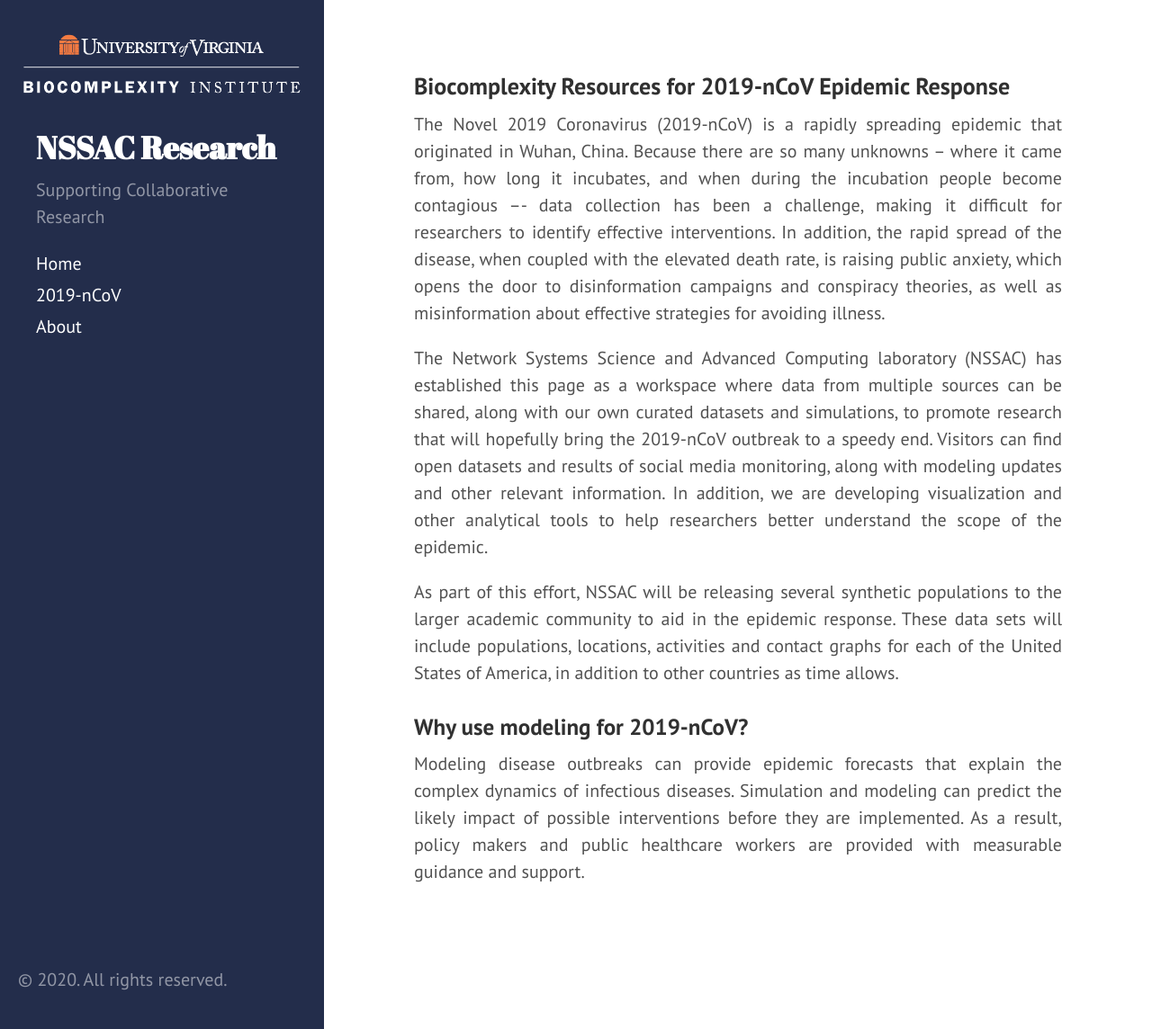
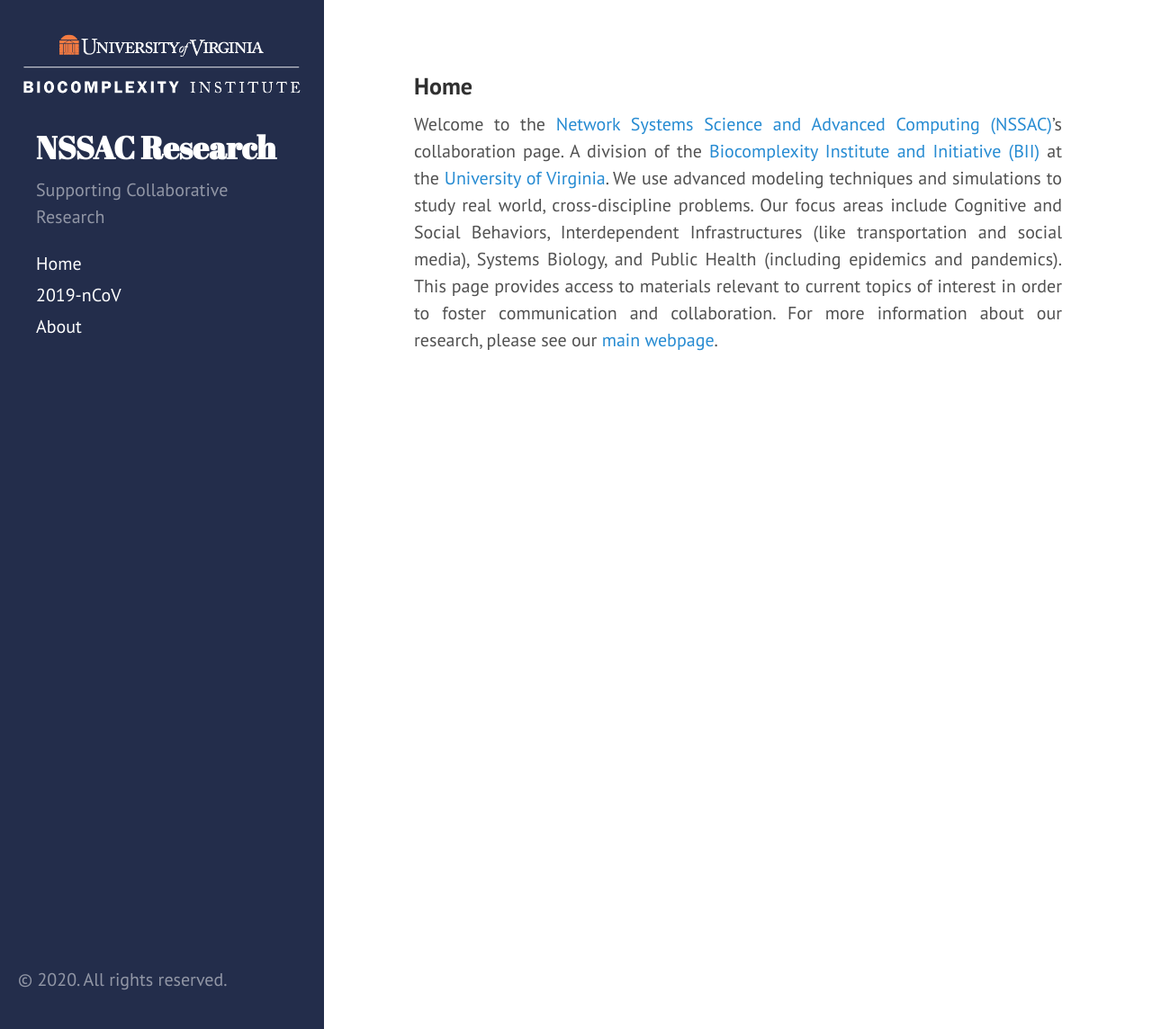
Before and after one commit to mehta-gaurav/mehta-gaurav.github.io, a Jekyll site: the page built from index.md, in a window 1280 px wide and 1144 px high. Shown: the whole window at 90% size. Built offline with Jekyll 4.4.1, drawn with Linux system fonts in a browser that asks for light colours.

Commit message:
Update index.md

```diff
--- a/index.md
+++ b/index.md
@@ -1,13 +1,6 @@
 ---
 layout: page
-title: Biocomplexity Resources for 2019-nCoV Epidemic Response
+title: Home
 ---
 
-The Novel 2019 Coronavirus (2019-nCoV) is a rapidly spreading epidemic that originated in Wuhan, China. Because there are so many unknowns -- where it came from, how long it incubates, and when during the incubation people become contagious –- data collection has been a challenge, making it difficult for researchers to identify effective interventions. In addition, the rapid spread of the disease, when coupled with the elevated death rate, is raising public anxiety, which opens the door to disinformation campaigns and conspiracy theories, as well as misinformation about effective strategies for avoiding illness.
-
-The Network Systems Science and Advanced Computing laboratory (NSSAC) has established this page as a workspace where data from multiple sources can be shared, along with our own curated datasets and simulations, to promote research that will hopefully bring the 2019-nCoV outbreak to a speedy end. Visitors can find open datasets and results of social media monitoring, along with modeling updates and other relevant information. In addition, we are developing visualization and other analytical tools to help researchers better understand the scope of the epidemic.
-
-As part of this effort, NSSAC will be releasing several synthetic populations to the larger academic community to aid in the epidemic response. These data sets will include populations, locations, activities and contact graphs for each of the United States of America, in addition to other countries as time allows.
-
-### Why use modeling for 2019-nCoV?
-Modeling disease outbreaks can provide epidemic forecasts that explain the complex dynamics of infectious diseases. Simulation and modeling can predict the likely impact of possible interventions before they are implemented. As a result, policy makers and public healthcare workers are provided with measurable guidance and support.
+Welcome to the [Network Systems Science and Advanced Computing (NSSAC)](https://biocomplexity.virginia.edu/nssac)'s collaboration page.  A division of the [Biocomplexity Institute and Initiative (BII)](https://biocomplexity.virginia.edu/) at the [University of Virginia](https://www.virginia.edu/). We use advanced modeling techniques and simulations to study real world, cross-discipline problems.  Our focus areas include Cognitive and Social Behaviors, Interdependent Infrastructures (like transportation and social media), Systems Biology, and Public Health (including epidemics and pandemics).  This page provides access to materials relevant to current topics of interest in order to foster communication and collaboration. For more information about our research, please see our [main webpage](https://biocomplexity.virginia.edu/nssac).
```
